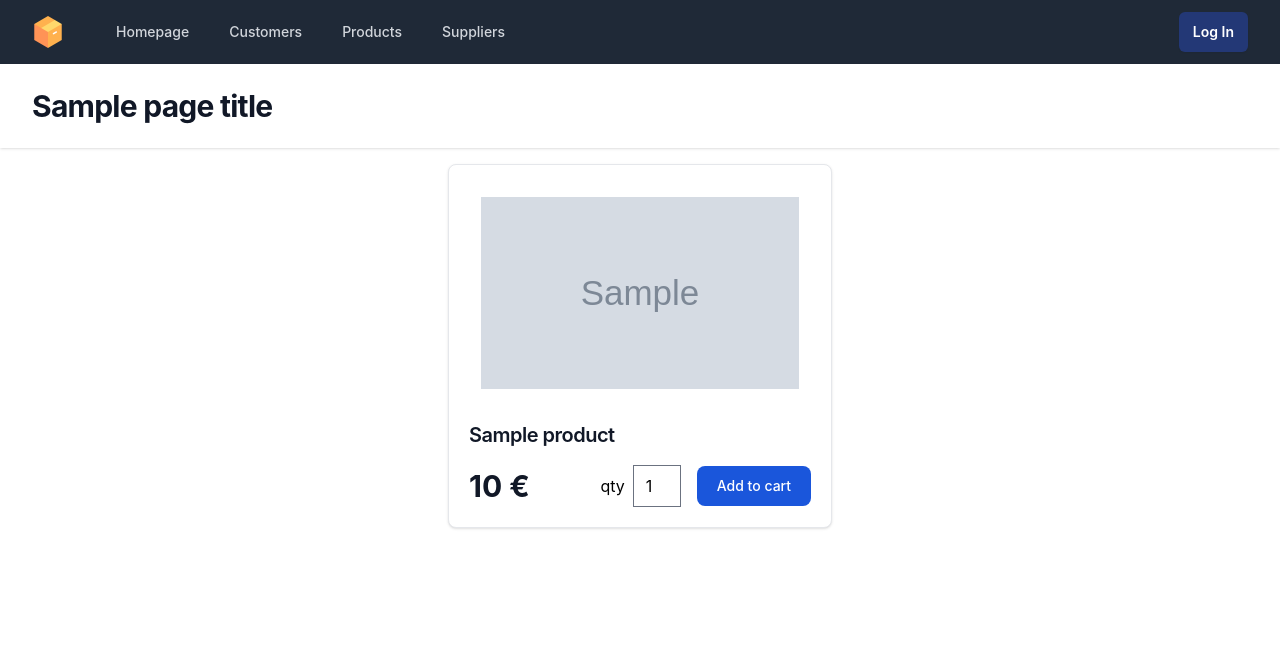
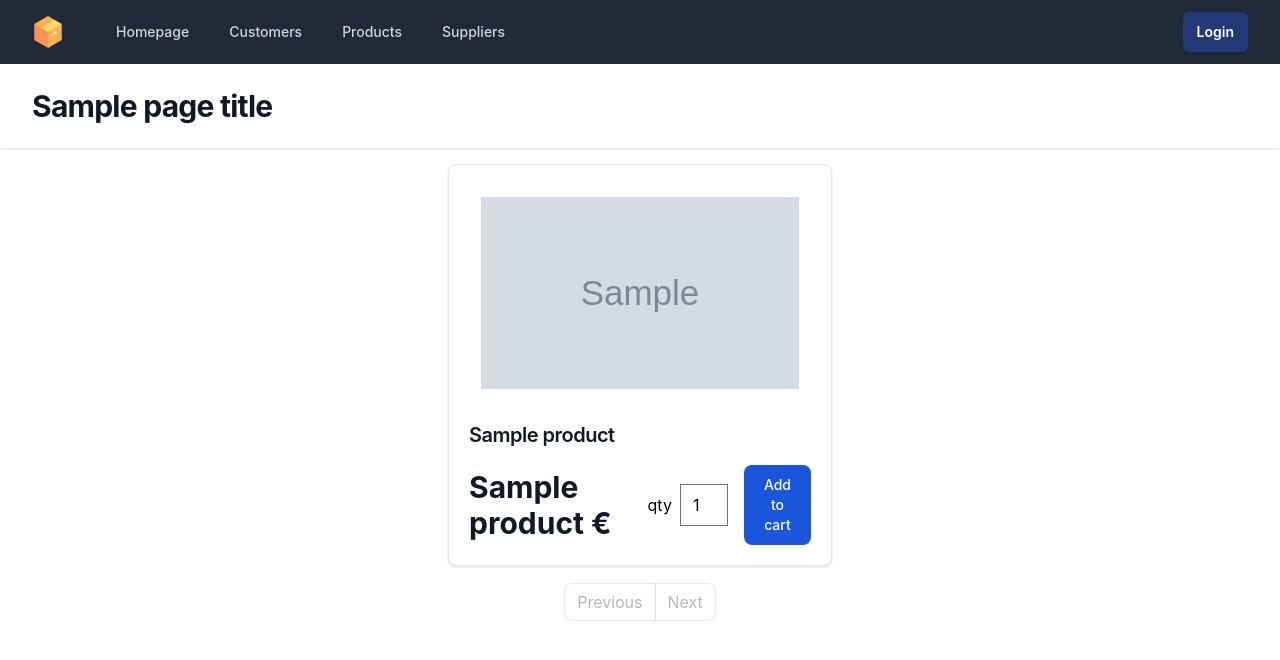
Before and after one commit to joanapeixinho/proj-BD, a Flask app: template app/templates/orders/order.html in a window 1280 px wide. Shown: the top 660 px of the page. Run offline with Flask 3, Linux system fonts and the light colour scheme; the template is opened without the code that fills it: most values are stand-ins (such as "Sample title", 1, 10 or a date in 2020); grey boxes marked "Sample" are stand-in pictures; style sheets or scripts are compiled from the project's sources; some libraries are stand-ins or nearby versions.

Commit message:
add pagination do order

```diff
--- a/app/app.py
+++ b/app/app.py
@@ -469,36 +469,35 @@ def get_product_photos():
             photo_urls = {row[0]: row[1] for row in rows}
     return photo_urls
 
-# ORDERS PAGE
 @app.route("/order", methods=("GET",))
 def order():
-    """Show the index page."""
+
     # Check if the user is logged in
     if 'customer' not in session:
         flash("You need to log in to access this page.")
         return redirect('/login')
 
+    page = request.args.get("page", 1, type=int)
+    per_page = request.args.get("per_page", 5, type=int)
+
+    total_products = get_total_products()
+    total_pages = ceil(total_products / per_page)
+    prev_page = page - 1 if page > 1 else None
+    next_page = page + 1 if page < total_pages else None
+
+    start_index = (page - 1) * per_page
+    end_index = start_index + per_page
+
+    products = get_products(start_index, end_index)
+
+
     messages = get_flash_messages()
     photo_urls = get_product_photos()
 
-    with pool.connection() as conn:
-        cur = conn.cursor(row_factory=namedtuple_row)
-        cur.execute(
-                """
-                SELECT * FROM product;
-                """,
-                {},
-            )
-        log.debug(f"Found {cur.rowcount} rows.")
+    return render_template("orders/order.html", page_title="Available for Order", products=products, cart_items=cart_items, messages=messages, session = session, photo_urls=photo_urls, total_products=total_products, page=page, per_page=per_page, prev_page=prev_page, next_page=next_page, total_pages=total_pages)
 
-    # API-like response is returned to clients that request JSON explicitly (e.g., fetch)
-    if (
-        request.accept_mimetypes["application/json"]
-        and not request.accept_mimetypes["text/html"]
-    ):
-        return jsonify(cur)
 
-    return render_template("orders/order.html", page_title="Available for Order", products=cur, cart_items=cart_items, messages=messages, session = session, photo_urls=photo_urls)
+
 
 @app.route("/orders", methods=["GET"])
 def orders():
@@ -508,6 +507,7 @@ def orders():
     payed_orders = get_payed_orders()
 
     total_orders = get_total_orders(cust_no)
+
     total_pages = ceil(total_orders / per_page)
     prev_page = page - 1 if page > 1 else None
     next_page = page + 1 if page < total_pages else None
@@ -593,6 +593,8 @@ def add_to_cart():
     quantity = int(request.form.get('quantity'))
     price = float(request.form.get('price')) * quantity
 
+    page = request.args.get("page", 1, type=int)
+    per_page = request.args.get("per_page", 5, type=int)
 
     for item in cart_items['items']:
         # Update existing product quantity and price for it
@@ -609,7 +611,7 @@ def add_to_cart():
 
     flash("added" + str(quantity) +  "items to cart sucessfully")
 
-    return redirect('/order')
+    return redirect('/order?page=' + str(page) + '&per_page=' + str(per_page))
 
 @app.route('/checkout', methods=['GET', 'POST'])
 def checkout():
@@ -709,6 +711,10 @@ def login():
 @app.route('/logout')
 def logout():
     session.pop('customer', None)
+    #empty cart
+    cart_items['items'] = []
+    cart_items['total_price'] = 0
+    cart_items['total_items'] = 0
     return redirect('/')
 
 
--- a/app/templates/base.html
+++ b/app/templates/base.html
@@ -76,7 +76,7 @@
       {% else %}
       <div class="hidden md:block">
         <div class="flex items-baseline ml-6">
-          <a href="{{ url_for('login') }}" class="rounded-md bg-blue-900 px-3.5 py-2.5 text-sm font-semibold text-white shadow-sm hover:bg-blue-500 focus-visible:outline focus-visible:outline-2 focus-visible:outline-offset-2 focus-visible:outline-blue-600">Log In</a>
+          <a href="{{ url_for('login') }}" class="rounded-md bg-blue-900 px-3.5 py-2.5 text-sm font-semibold text-white shadow-sm hover:bg-blue-500 focus-visible:outline focus-visible:outline-2 focus-visible:outline-offset-2 focus-visible:outline-blue-600">Login</a>
         </div>
       </div>
 
--- a/app/templates/orders/order.html
+++ b/app/templates/orders/order.html
@@ -12,20 +12,20 @@
     class="w-full max-w-sm bg-white border border-gray-200 rounded-lg shadow dark:bg-gray-800 dark:border-gray-700 mx-4 my-4">
     <a href="#">
       <img class="p-8 rounded-t-lg w-full h-64 object-cover"
-      src="{{ photo_urls[product.sku] }}" alt="product image" />
+      src="{{ photo_urls[ product[0]] }}" alt="product image" />
     </a>
     <div class="px-5 pb-5">
       <a href="#">
-        <h5 class="text-xl font-semibold tracking-tight text-gray-900 dark:text-white">{{ product.name }}</h5>
+        <h5 class="text-xl font-semibold tracking-tight text-gray-900 dark:text-white">{{ product[1] }}</h5>
       </a>
       <div class="flex items-center justify-between mt-4">
 
-        <span class="text-3xl font-bold text-gray-900 dark:text-white">{{ product.price }} €</span>
+        <span class="text-3xl font-bold text-gray-900 dark:text-white">{{ product[3] }} €</span>
 
         <form action="{{ url_for('add_to_cart') }}" method="POST" target="_self">
-          <input type="hidden" name="price" value="{{ product.price }}">
-          <input type="hidden" name="name" value="{{ product.name }}">
-          <input type="hidden" name="sku" value="{{ product.sku }}">
+          <input type="hidden" name="price" value="{{ product[3] }}">
+          <input type="hidden" name="name" value="{{ product[1]  }}">
+          <input type="hidden" name="sku" value="{{ product[0]}}">
           <div class="flex items-center">
             <label for="quantity" class="mr-2">qty</label>
             <input type="number" name="quantity" value="1" min="1" class="w-12 mr-4">
@@ -39,6 +39,50 @@
   </div>
   {% endfor %}
 </div>
+
+
+<div class="mb-6 mt-2 flex justify-center">
+  <ul class="inline-flex -space-x-px">
+
+    <!-- Link "Previous" -->
+    {% if prev_page %}
+      <li>
+        <a href="{{ url_for('order', page=prev_page, per_page=per_page) }}" class="px-3 py-2 ml-0 leading-tight text-gray-500 bg-white border border-gray-300 rounded-l-lg hover:bg-gray-100 hover:text-gray-700 dark:bg-gray-800 dark:border-gray-700 dark:text-gray-400 dark:hover:bg-gray-700 dark:hover:text-white">Previous</a>
+      </li>
+    {% else %}
+      <li>
+        <a class="px-3 py-2 ml-0 leading-tight text-gray-500 bg-white border border-gray-300 rounded-l-lg opacity-50 cursor-not-allowed">Previous</a>
+      </li>
+    {% endif %}
+    <!-- Page numbers -->
+
+    {% for num in range(total_pages+1) %}
+      {% if num %}
+        {% if num == page %}
+          <li>
+            <a href="#" aria-current="page" class="px-3 py-2 text-blue-600 border border-gray-300 bg-blue-50 hover:bg-blue-100 hover:text-blue-700 dark:border-gray-700 dark:bg-gray-700 dark:text-white">{{ num }}</a>
+          </li>
+        {% else %}
+          <li>
+            <a href="{{ url_for('order', page=num, per_page=per_page) }}" class="px-3 py-2 leading-tight text-gray-500 bg-white border border-gray-300 hover:bg-gray-100 hover:text-gray-700 dark:bg-gray-800 dark:border-gray-700 dark:text-gray-400 dark:hover:bg-gray-700 dark:hover:text-white">{{ num }}</a>
+          </li>
+        {% endif %}
+      {% endif %}
+    {% endfor %}
+
+    <!-- Link "Next" -->
+    {% if next_page %}
+      <li>
+        <a href="{{ url_for('order', page=next_page, per_page=per_page) }}" class="px-3 py-2 leading-tight text-gray-500 bg-white border border-gray-300 rounded-r-lg hover:bg-gray-100 hover:text-gray-700 dark:bg-gray-800 dark:border-gray-700 dark:text-gray-400 dark:hover:bg-gray-700 dark:hover:text-white">Next</a>
+      </li>
+    {% else %}
+      <li>
+        <a class="px-3 py-2 leading-tight text-gray-500 bg-white border border-gray-300 rounded-r-lg opacity-50 cursor-not-allowed">Next</a>
+      </li>
+    {% endif %}
+  </ul>
+</div>
+
 {% endblock %}
 
 
```
Also changed, not shown: app/static/images/products/product3.jpg, app/static/images/products/sad.png (added).
